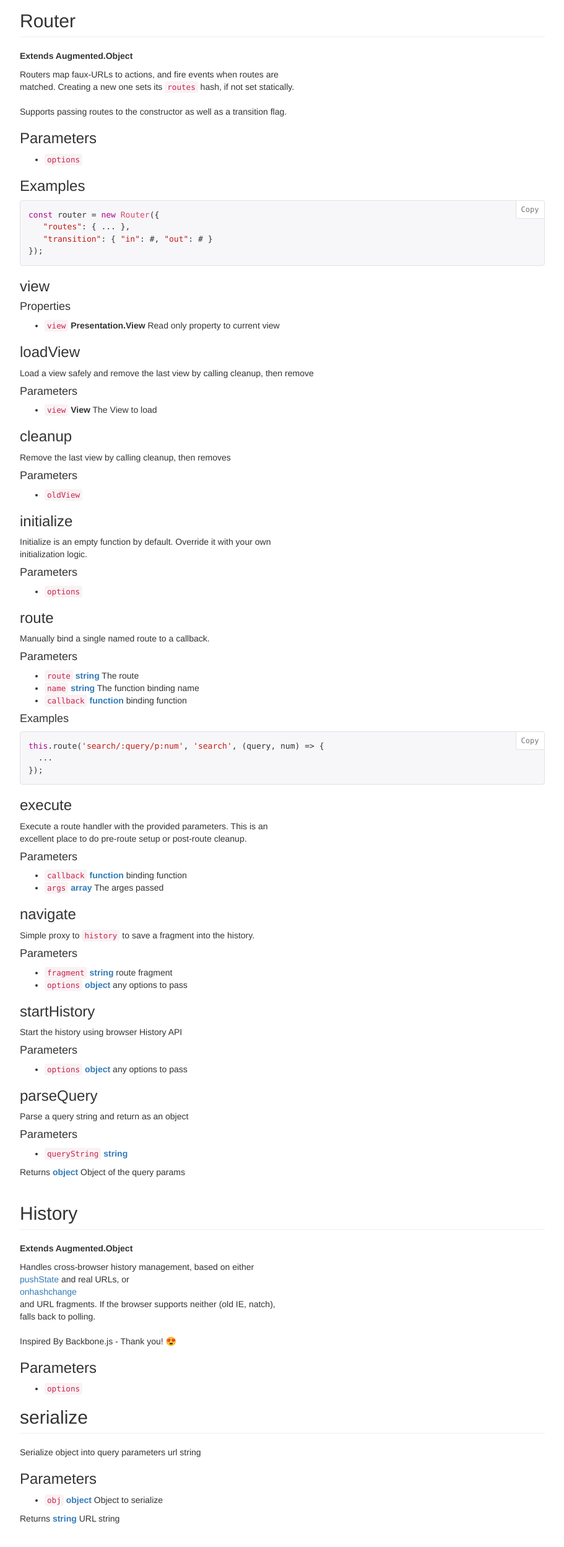
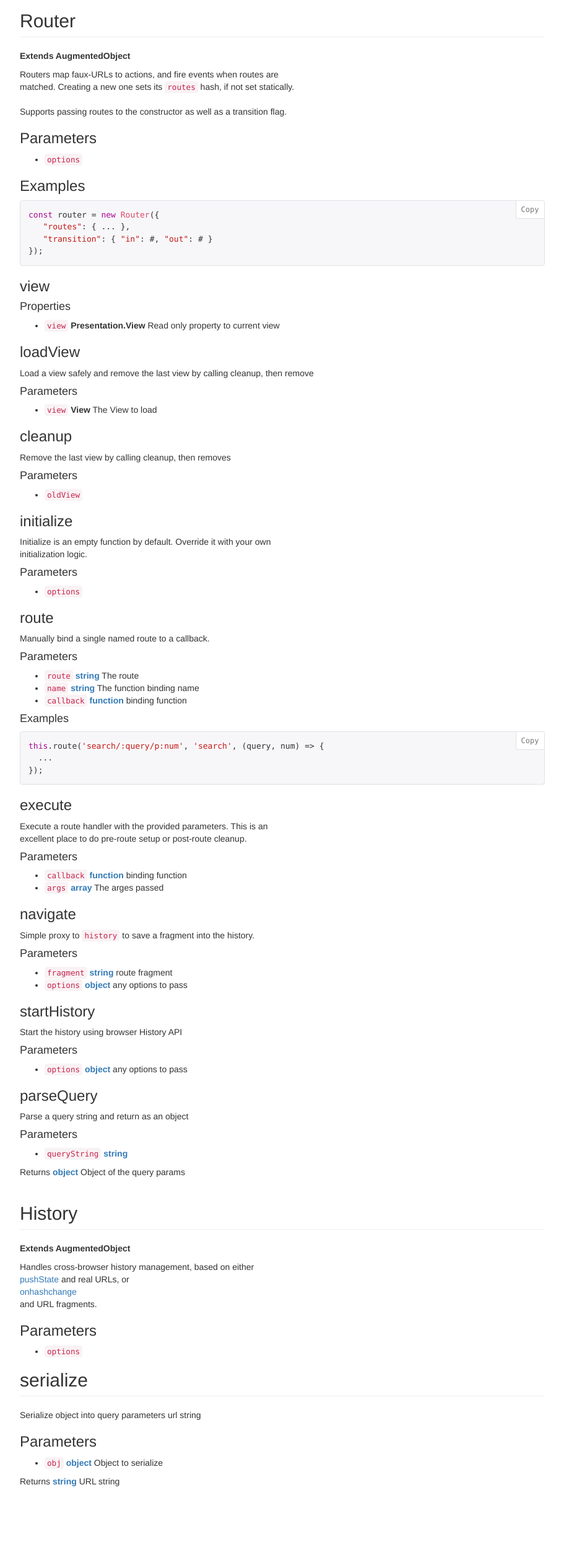
Before and after one commit to Augmentedjs/presentation-router, a website built with webpack: page jsdoc/index.html in a window 1280 px wide. Shown: the part 1093-3589 px from the top of the page at 62% size, without its empty margins (38-949 px from the left). Built offline with nearby package versions, Linux system fonts and the light colour scheme; a web font is replaced by a local one.

Commit message:
update Dom package import

```diff
--- a/jsdoc/index.html
+++ b/jsdoc/index.html
@@ -166,7 +166,7 @@
 </li>
 </ul>
 <h2>Router</h2>
-<p><strong>Extends Augmented.Object</strong></p>
+<p><strong>Extends AugmentedObject</strong></p>
 <p>Routers map faux-URLs to actions, and fire events when routes are<br>
 matched. Creating a new one sets its <code>routes</code> hash, if not set statically.<br/><br>
 Supports passing routes to the constructor as well as a transition flag.</p>
@@ -246,13 +246,11 @@ excellent place to do pre-route setup or post-route cleanup.</p>
 </ul>
 <p>Returns <strong><a href="https://developer.mozilla.org/docs/Web/JavaScript/Reference/Global_Objects/Object">object</a></strong> Object of the query params</p>
 <h2>History</h2>
-<p><strong>Extends Augmented.Object</strong></p>
+<p><strong>Extends AugmentedObject</strong></p>
 <p>Handles cross-browser history management, based on either<br>
 <a href="http://diveintohtml5.info/history.html">pushState</a> and real URLs, or<br>
 <a href="https://developer.mozilla.org/en-US/docs/DOM/window.onhashchange">onhashchange</a><br>
-and URL fragments. If the browser supports neither (old IE, natch),<br>
-falls back to polling.<br>
-<br/>Inspired By Backbone.js - Thank you! <span>😍</span></p>
+and URL fragments.</p>
 <h3>Parameters</h3>
 <ul>
 <li><code>options</code></li>
@@ -273,7 +271,7 @@ falls back to polling.<br>
 	</div>
 	<footer>
 				<div class="footer-option"><a href='http://www.augmentedjs.com'>Augmented.js Homepage</a></div>
-			<div class="generated-by">Documentation generated by <a href="https://github.com/jsdoc3/jsdoc">JSDoc 3.6.4</a> on Mon May 4th 2020 using the <a href="https://github.com/steveush/foodoc">FooDoc template</a>.</div>
+			<div class="generated-by">Documentation generated by <a href="https://github.com/jsdoc3/jsdoc">JSDoc 3.6.4</a> on Mon Jul 13th 2020 using the <a href="https://github.com/steveush/foodoc">FooDoc template</a>.</div>
 	</footer>
 	<script src="js/jquery.min.js"></script>
 	<script src="js/bootstrap.min.js"></script>
--- a/package.json
+++ b/package.json
@@ -1,6 +1,6 @@
 {
   "name": "presentation-router",
-  "version": "3.0.0",
+  "version": "3.0.1",
   "description": "The Augmented.js Next - Presentation Router Module.",
   "main": "dist/presentation-router.js",
   "scripts": {
@@ -33,7 +33,7 @@
     "documentation": "^13.0.2",
     "foodoc": "0.0.9",
     "jsdoc": "^3.6.4",
-    "jsdom": "^16.2.2",
+    "jsdom": "^16.3.0",
     "mocha": "^8.0.1",
     "mocha-jsdom": "^2.0.0",
     "webpack": "^4.43.0",
@@ -44,7 +44,7 @@
     "lodash.map": "^4.6.0",
     "next-core-object": "^3.0.0",
     "next-core-utilities": "^2.9.0",
-    "presentation-dom": "^2.8.2"
+    "presentation-dom": "^3.0.0"
   },
   "bugs": {
     "url": "https://github.com/Augmentedjs/presentation-router/issues"
```
Also changed, not shown: jsdoc/History.html (+1 -1 lines), jsdoc/Router.html (+1 -1 lines), jsdoc/global.html (+1 -1 lines), jsdoc/history.js.html (+1 -1 lines), jsdoc/list_class.html (+1 -1 lines), jsdoc/router.js.html (+1 -1 lines), jsdoc/serialize.js.html (+1 -1 lines), 1 other file.
